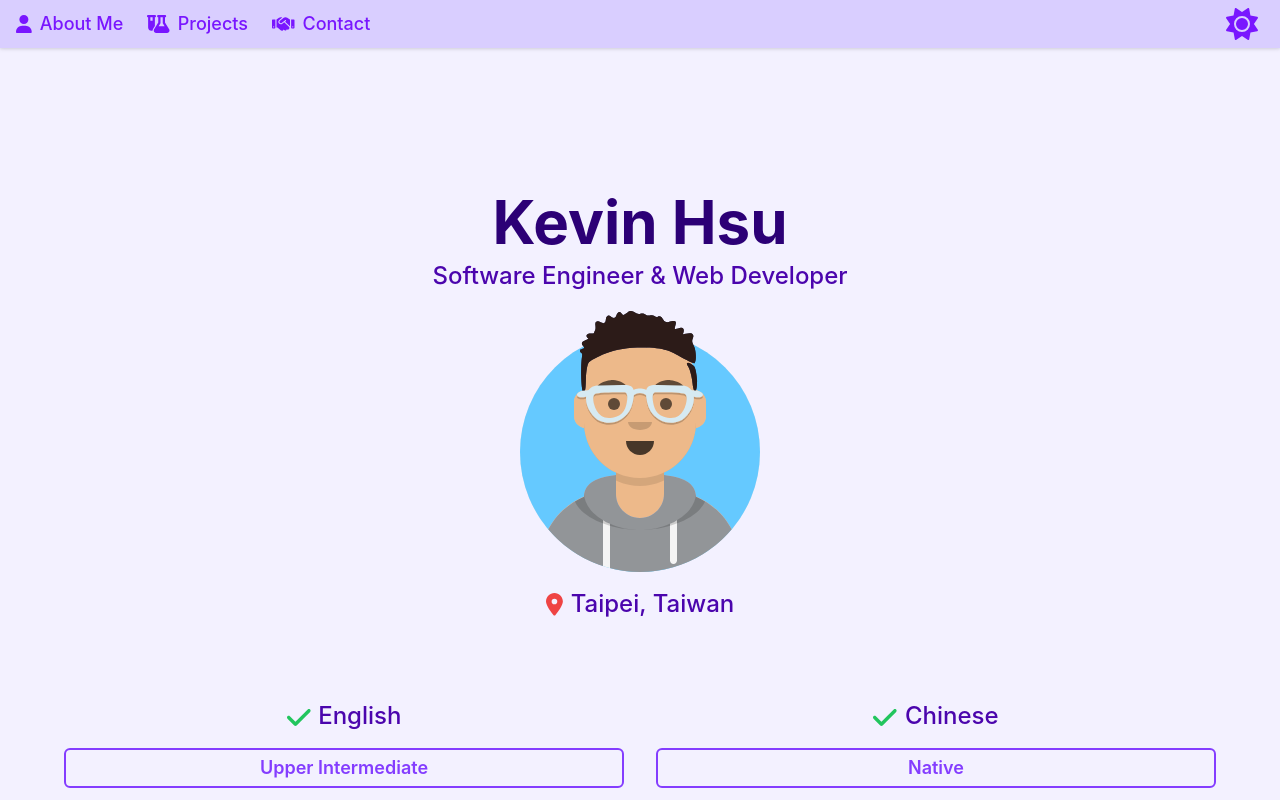
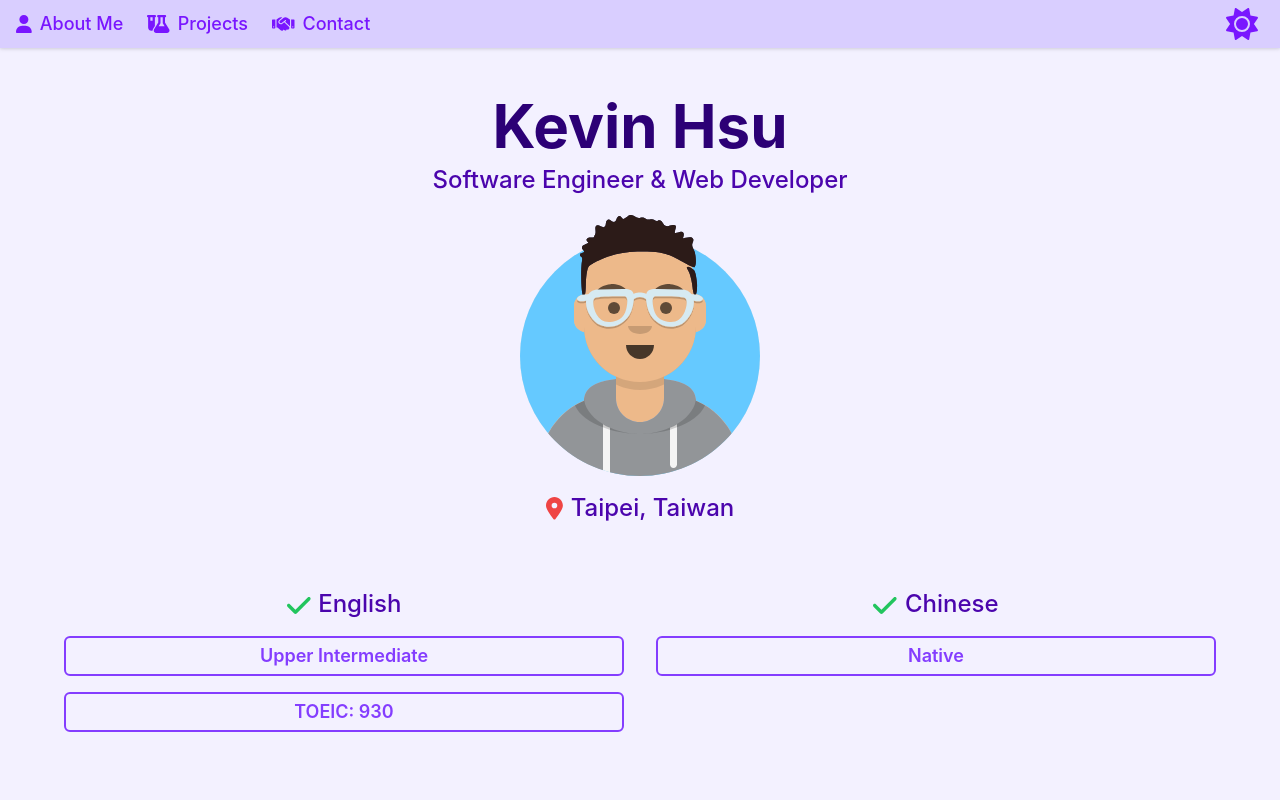
Before and after one commit to heyimkaijoe/my-portfolio, a React (Vite) app: page / in a window 1280 px wide. Shown: the top 800 px of the page. Built offline with nearby package versions, Linux system fonts and the light colour scheme; no server answers.

Commit message:
Modify: first view

```diff
--- a/components/Intro/index.tsx
+++ b/components/Intro/index.tsx
@@ -19,7 +19,7 @@ export default function Intro() {
                     <span className="md:text-2xl text-prheart-900 dark:text-prheart-100">{loc}</span>
                 </li>
 
-                <li className="mt-4 md:mt-8 p-4 md:p-8 mx-4 md:mx-8">
+                <li className="mt-4 p-4 md:p-8 mx-4 md:mx-8">
                     <ul className="grid grid-cols-2 gap-4 md:gap-8 mt-4">
                         <LanguageCard
                             name={languages[0].name}
--- a/src/App.css
+++ b/src/App.css
@@ -18,7 +18,7 @@
 }
 
 .nav-list li {
-  @apply list-none text-prheart-600 dark:text-prheart-300 dark:hover:text-prheart-200 hover:text-prheart-700 hover:font-semibold;
+  @apply list-none text-prheart-600 dark:text-prheart-300 dark:hover:text-prheart-200 hover:text-prheart-700;
 }
 
 .slice {
@@ -27,7 +27,7 @@
 }
 
 .title {
-  @apply pt-24 md:pt-48 md:mb-2 text-3xl md:text-6xl text-prheart-950 dark:text-prheart-50 font-bold;
+  @apply pt-16 md:pt-24 md:mb-2 text-3xl md:text-6xl text-prheart-950 dark:text-prheart-50 font-bold;
 }
 
 .card-sm {
```
